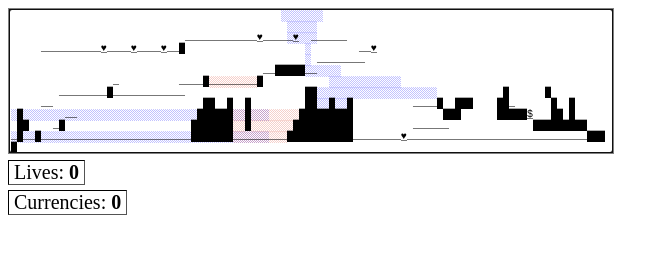
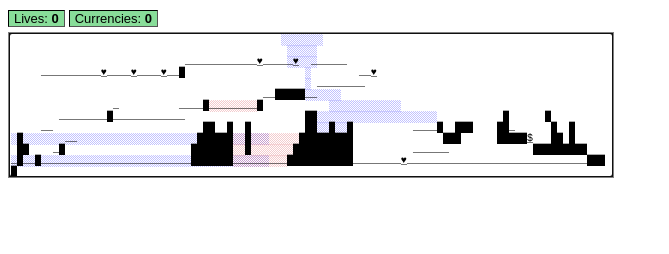
Before and after one commit to lirilC/MeganFox, a plain HTML site: page raw/p/iD8299D88d3D2/index.html in a window 1280 px wide. Shown: the whole page, without its empty margins (0-669 px from the left). Drawn offline with nearby package versions, Linux system fonts and the light colour scheme.

Commit message:
Change style
Constructor && Business Partners

```diff
--- a/raw/p/iD8299D88d3D2/css/style.css
+++ b/raw/p/iD8299D88d3D2/css/style.css
@@ -9,10 +9,11 @@
 	border: 1px solid grey;
 	padding: 2px;
 	position: absolute;
+	display: block;
 }
 #grid.fried
 {
-	caret-color: #d93d29;
+	caret-color: #d02931;
 }
 #water
 {
@@ -20,23 +21,20 @@
 }
 #kitchen_oil
 {
-	color: #d93d29;
+	color: #d02931;
 }
-#lives
+#lives, #currency
 {
-	top: 7em;
-	position: absolute;
 	border: 1px inset #000;
-	font-size: 20px;
+	font-size: 13px;
 	padding: 0 5px;
-	font-family: serif;
+	font-family: arial;
+	background: #8d9;
+	width: max-content;
+	display: inline-block;
+	margin-top: 2px;
+	margin-bottom: 5px;
 }
-#currency
-{
-	top: 8.5em;
-	position: absolute;
-	border: 1px inset #000;
-	font-size: 20px;
-	padding: 0 5px;
-	font-family: serif;
+#lives {
+    margin-right: 0.3em;
 }
--- a/raw/p/iD8299D88d3D2/index.html
+++ b/raw/p/iD8299D88d3D2/index.html
@@ -11,11 +11,10 @@ crossorigin="anonymous"></script>
         <script src= "js/main.js"></script>
     </head>
     <body>
+        <p id= "lives">Lives: <b>0</b></p><p id= "currency">Currencies: <b>0</b></p>
         <textarea id="water" cols="300" rows="70"></textarea>
         <textarea id="kitchen_oil" cols="300" rows="70"></textarea>
         <textarea id="grid" cols="300" rows="70"></textarea>
         <textarea id="holes" cols="300" rows="70"></textarea>
-        <p id= "lives">Lives: <b>0</b></p>
-        <p id= "currency">Currencies: <b>0</b></p>
     </body>
 </html>
```
